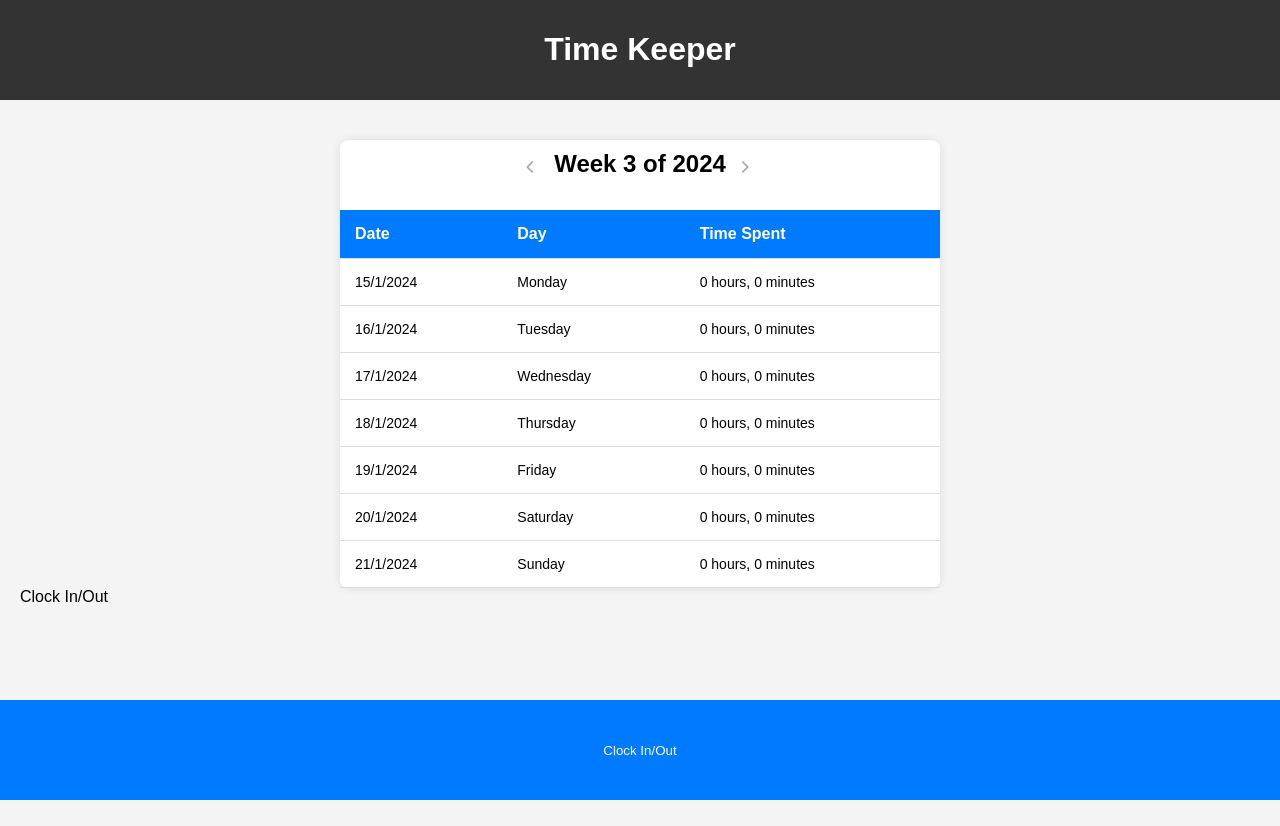
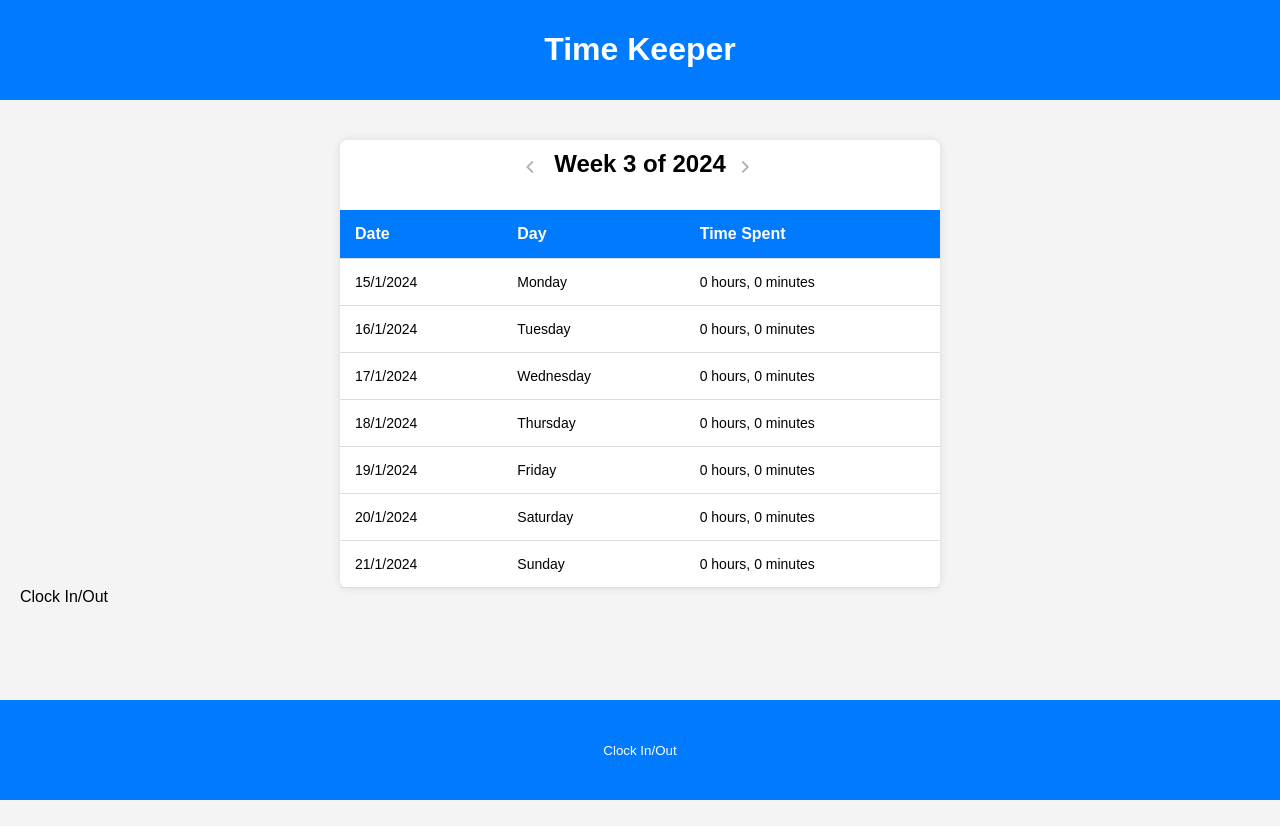
Before and after one commit to Phil-duc/TimeKeeper, a plain HTML site: page index.html in a window 1280 px wide. Drawn offline with Linux system fonts and the light colour scheme.

Commit message:
Update header background color in style.css

```diff
--- a/style.css
+++ b/style.css
@@ -7,7 +7,7 @@ body {
 }
 
 header {
-    background-color: #333;
+    background-color: #007bff;
     color: #fff;
     padding: 10px;
     text-align: center;
```
